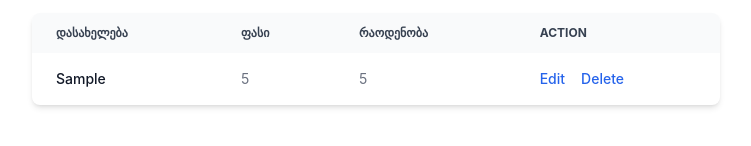
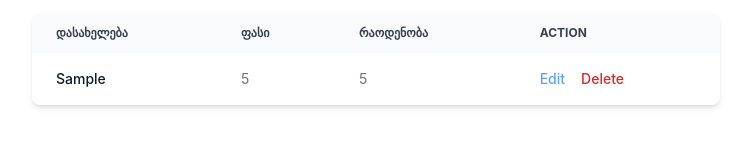
Before and after one commit to ibotchori/dolphin-software-assingment, a React (Create React App) app: page /user-item in a window 1280 px wide. Both pictures are taken after typing "Sample", "5", "5" into the empty fields and a click on the button "დამატება". Shown: the part 440-586 px from the top of the page, without its empty margins (264-1015 px from the left). Built offline with nearby package versions, Linux system fonts and the light colour scheme.

Commit message:
chore: change colors

```diff
--- a/src/components/Input/Input.jsx
+++ b/src/components/Input/Input.jsx
@@ -70,7 +70,7 @@ const Input = ({
             errorMessage
               ? 'border-red-500 focus:border-red-500  focus:ring-red-500'
               : dirtyFields && !errorMessage
-              ? 'border-blue-500 '
+              ? 'border-green-500 '
               : 'border-gray-300 '
           } `}
           placeholder={placeholder}
--- a/src/components/Table/Table.jsx
+++ b/src/components/Table/Table.jsx
@@ -40,12 +40,12 @@ const Table = ({ data }) => {
               <td className='px-6 py-4'>{item.price}</td>
               <td className='px-6 py-4'>{item.quantity}</td>
               <td className='px-6 py-4'>
-                <span className='font-medium pr-4 text-blue-600 dark:text-blue-500 hover:underline'>
+                <span className='font-medium pr-4 cursor-pointer text-mainButtonColor dark:text-blue-500    hover:underline'>
                   Edit
                 </span>
                 <span
                   onClick={() => handleRemoveItem(item.id)}
-                  className='font-medium text-blue-600 dark:text-blue-500 hover:underline'
+                  className='font-medium cursor-pointer text-red-600 dark:text-blue-500 hover:underline '
                 >
                   Delete
                 </span>
--- a/src/pages/UserItem/UserItem.jsx
+++ b/src/pages/UserItem/UserItem.jsx
@@ -45,9 +45,9 @@ const UserItem = () => {
     dispatch(
       addItem({
         id: uuidv4(),
-        title: title,
-        price: price,
-        quantity: quantity,
+        title,
+        price,
+        quantity,
       })
     )
     reset()
```
